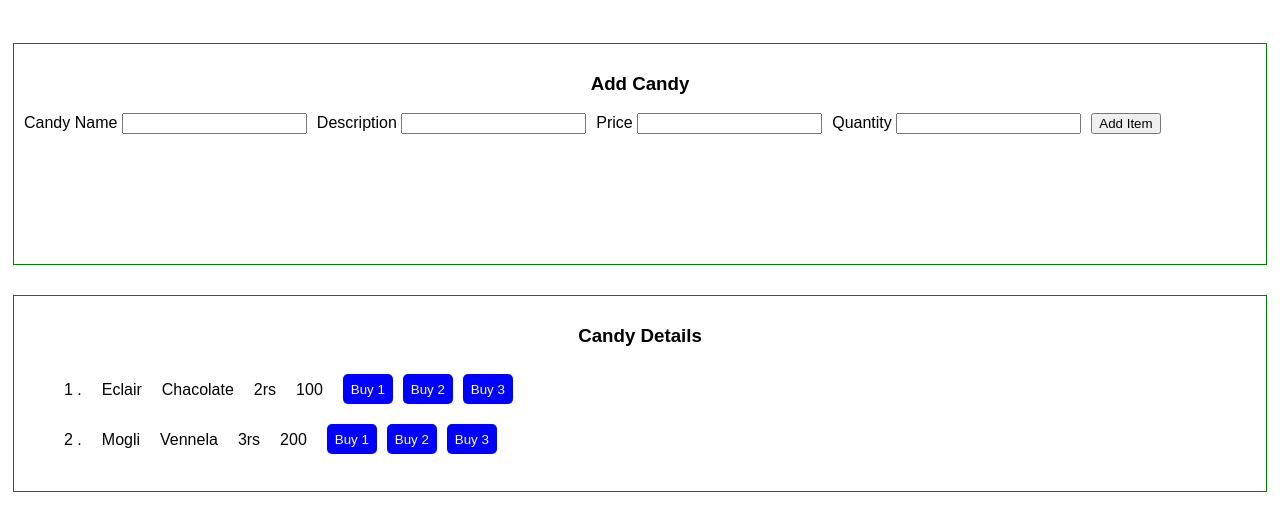
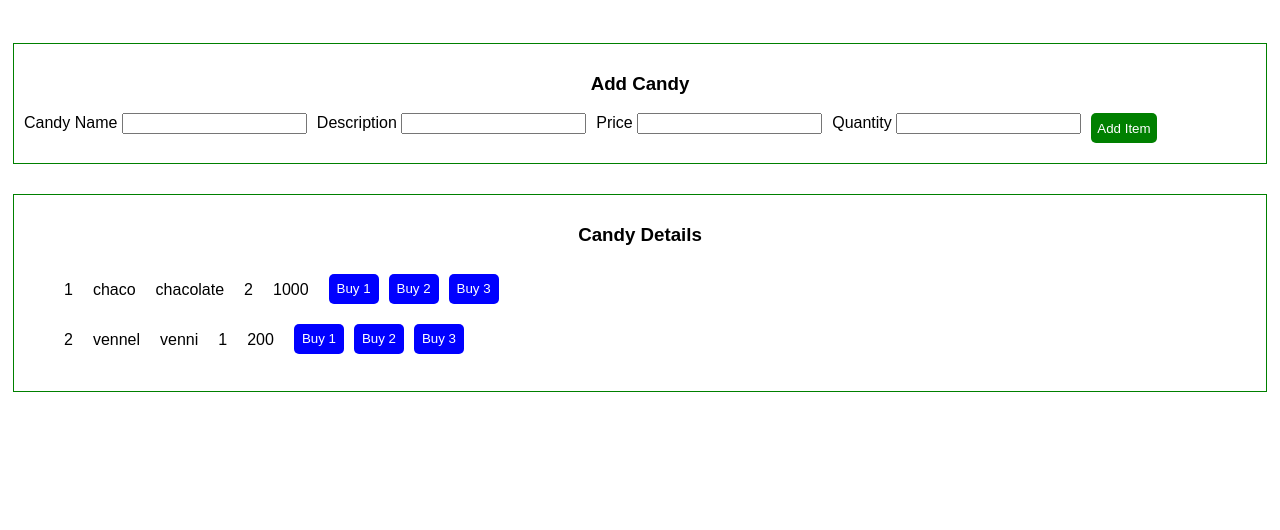
Before and after one commit to venkatesh780/candyShop, a plain HTML site: page index.html in a window 1280 px wide. Drawn offline with Linux system fonts and the light colour scheme.

Commit message:
implimented add item feature - statically

```diff
--- a/candy.js
+++ b/candy.js
@@ -0,0 +1,104 @@
+const addItemBtn = document.getElementById("add-item-btn");
+const candyList = document.getElementById("candy-list");
+
+const candies = [
+  {
+    id: "1",
+    candyName: "chaco",
+    description: "chacolate",
+    price: "2",
+    quantity: "1000",
+  },
+  {
+    id: "2",
+    candyName: "vennel",
+    description: "venni",
+    price: "1",
+    quantity: "200",
+  },
+];
+
+function renderItemsIntoPage() {
+  candyList.innerHTML = "";
+  candies.forEach((candy) => {
+    const { id, candyName, description, price, quantity } = candy;
+
+    const candyItem = document.createElement("li");
+
+    const candyId = document.createElement("p");
+    candyId.innerText = id;
+
+    const candyNameP = document.createElement("p");
+    candyNameP.innerText = candyName;
+
+    const candyDescription = document.createElement("p");
+    candyDescription.innerText = description;
+
+    const candyPrice = document.createElement("p");
+    candyPrice.innerText = price;
+
+    const candyQuantity = document.createElement("p");
+    candyQuantity.innerText = quantity;
+
+    candyItem.appendChild(candyId);
+    candyItem.appendChild(candyNameP);
+    candyItem.appendChild(candyDescription);
+    candyItem.appendChild(candyPrice);
+    candyItem.appendChild(candyQuantity);
+
+    const btnDiv = document.createElement("div");
+    btnDiv.id = "button-container";
+
+    const button1 = document.createElement("button");
+    button1.classList.add("buy-btn");
+    button1.innerText = "Buy 1";
+
+    const button2 = document.createElement("button");
+    button2.classList.add("buy-btn");
+    button2.innerText = "Buy 2";
+
+    const button3 = document.createElement("button");
+    button3.classList.add("buy-btn");
+    button3.innerText = "Buy 3";
+
+    btnDiv.appendChild(button1);
+    btnDiv.appendChild(button2);
+    btnDiv.appendChild(button3);
+
+    candyItem.appendChild(btnDiv);
+
+    candyList.appendChild(candyItem);
+  });
+}
+
+function addCandy(candy) {
+  candies.push(candy);
+  renderItemsIntoPage();
+}
+
+function handleCandyForm(e) {
+  e.preventDefault();
+
+  const candyName = document.getElementById("candyname").value;
+  const description = document.getElementById("description").value;
+  const price = document.getElementById("price").value;
+  const quantity = document.getElementById("quantity").value;
+
+  const id = candies.length + 1;
+
+  const candy = {
+    id,
+    candyName,
+    description,
+    price,
+    quantity,
+  };
+  document.getElementById("candyname").value = "";
+  document.getElementById("description").value = "";
+  document.getElementById("price").value = "";
+  document.getElementById("quantity").value = "";
+  addCandy(candy);
+}
+
+addItemBtn.addEventListener("click", handleCandyForm);
+renderItemsIntoPage();
--- a/index.html
+++ b/index.html
@@ -13,23 +13,23 @@
         <form>
           <h3 class="heading">Add Candy</h3>
           <div class="form-container">
-            <div>
+            <div class="box">
               <label for="candyname">Candy Name</label>
               <input type="text" id="candyname" />
             </div>
-            <div>
+            <div class="box">
               <label for="description">Description</label>
               <input type="text" id="description" />
             </div>
-            <div>
+            <div class="box">
               <label for="price">Price</label>
               <input type="text" data-type="currency" id="price" />
             </div>
-            <div>
+            <div class="box">
               <label for="quantity">Quantity</label>
               <input type="number" id="quantity" />
             </div>
-            <div>
+            <div class="box">
               <button id="add-item-btn">Add Item</button>
             </div>
           </div>
@@ -37,8 +37,8 @@
       </div>
       <div id="candy-list-container">
         <h3 class="heading">Candy Details</h3>
-        <ol>
-          <li>
+        <ol id="candy-list">
+          <!-- <li>
             <p>1 .</p>
             <p>Eclair</p>
             <p>Chacolate</p>
@@ -61,9 +61,10 @@
               <button class="buy-btn">Buy 2</button>
               <button class="buy-btn">Buy 3</button>
             </div>
-          </li>
+          </li> -->
         </ol>
       </div>
     </div>
+    <script src="candy.js"></script>
   </body>
 </html>
--- a/styles.css
+++ b/styles.css
@@ -5,16 +5,20 @@ body {
 #container {
   border: 1px green solid;
   padding: 10px;
-  height: 25vh;
+
   margin-top: 30px;
 }
 .form-container {
   display: flex;
+  flex-wrap: wrap;
 }
-input,
-button {
+.box {
+  margin-bottom: 10px;
+}
+input {
   margin-right: 10px;
 }
+
 .heading {
   text-align: center;
 }
@@ -41,7 +45,19 @@ p {
   border-radius: 5px;
   color: #fff;
   font-weight: 200;
+  margin-right: 10px;
 }
 .buy-btn:hover {
   cursor: pointer;
 }
+#add-item-btn {
+  background-color: green;
+  height: 30px;
+  color: #fff;
+  border: none;
+  font-weight: 300;
+  border-radius: 5px;
+}
+#add-item-btn:hover {
+  cursor: pointer;
+}
```
